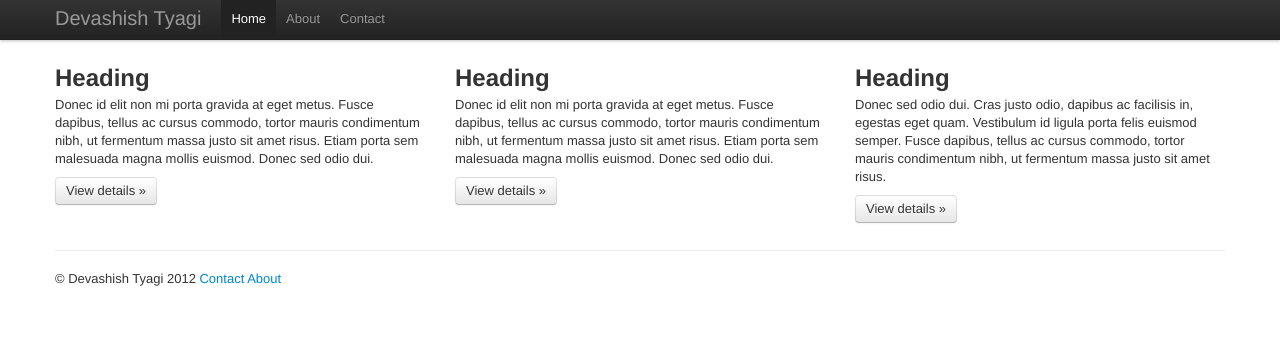
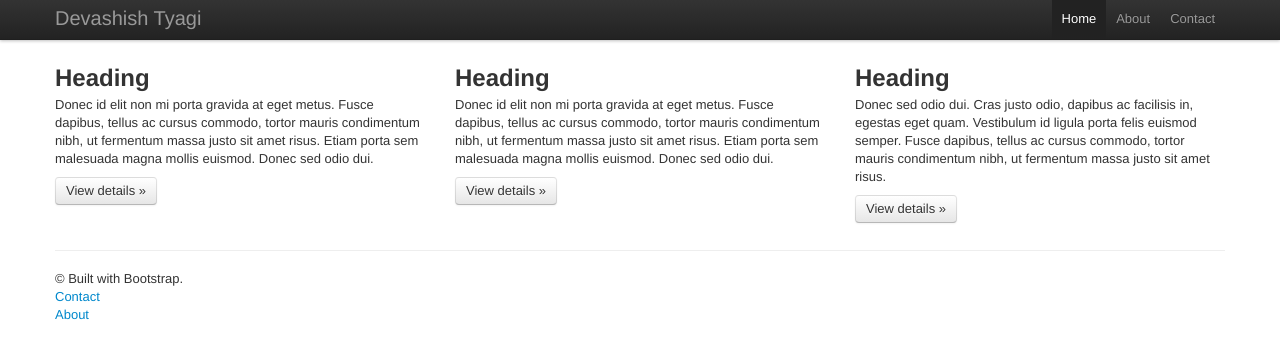
Before and after one commit to devashishtyagi/devashishtyagi.github.com, a plain HTML site: page index.html in a window 1280 px wide. Drawn offline with nearby package versions, Linux system fonts and the light colour scheme.

Commit message:
Header finalized.

```diff
--- a/index.html
+++ b/index.html
@@ -36,10 +36,10 @@
             <span class="icon-bar"></span>
             <span class="icon-bar"></span>
           </a>
-          <a class="brand" href="index.html">Devashish Tyagi</a>
+          <a class="brand" href="/">Devashish Tyagi</a>
           <div class="nav-collapse">
-            <ul class="nav">
-              <li class="active"><a href="index.html">Home</a></li>
+            <ul class="nav pull-right">
+              <li class="active"><a href="/">Home</a></li>
               <li><a href="about.html">About</a></li>
               <li><a href="contact.html">Contact</a></li>
             </ul>
@@ -79,7 +79,10 @@
       <hr>
 
       <footer>
-        <p>&copy; Devashish Tyagi 2012 <a href="contact.html">Contact</a> <a href="about.html">About</a></p>
+	      <p>&copy; Built with Bootstrap. <br/>
+	      <a href="contact.html">Contact</a> <br/>
+	      <a href="about.html">About</a>
+	      </p>
       </footer>
 
     </div> <!-- /container -->
```
Also changed, not shown: 1 other file.
